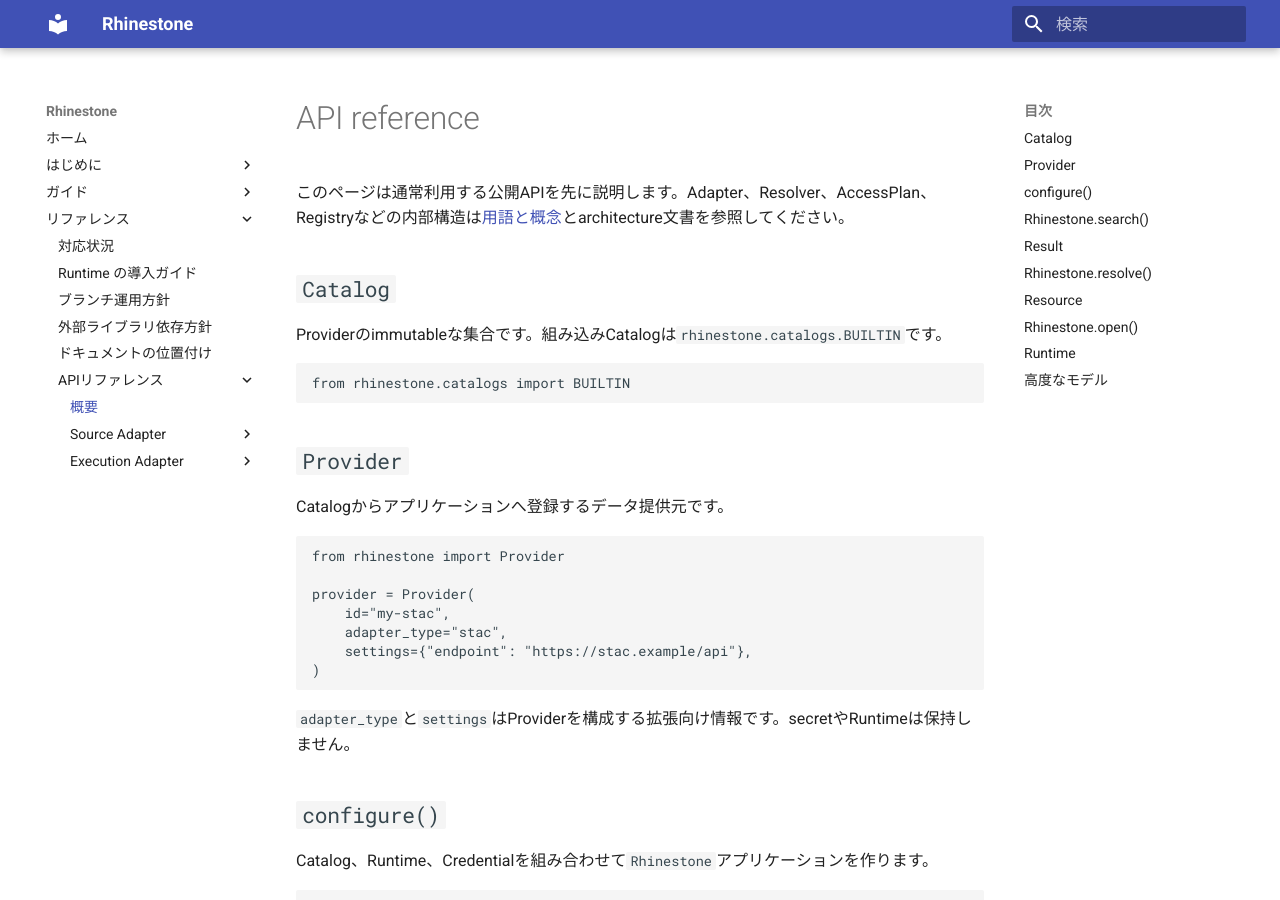
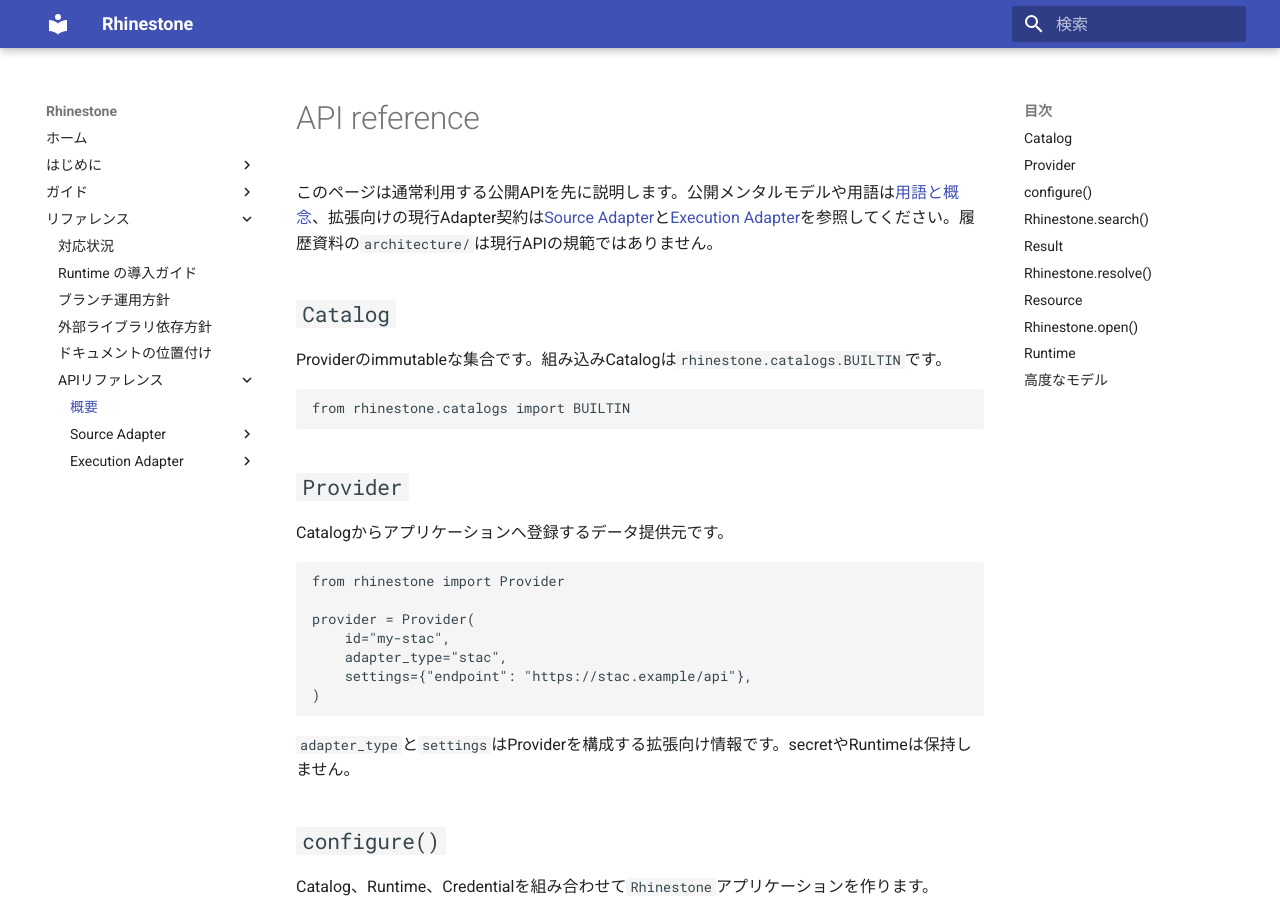
Before and after one commit to u-kitazawa/rhinestone, an MkDocs documentation site: the page built from docs/api.md, in a window 1280 px wide and 900 px high. Built offline with MkDocs 1.6.1 and Material for MkDocs 9.7.7, drawn with Linux system fonts in a browser that asks for light colours.

Commit message:
docs: point API reference to current architecture docs (#70)

```diff
--- a/docs/api.md
+++ b/docs/api.md
@@ -1,6 +1,6 @@
 # API reference
 
-このページは通常利用する公開APIを先に説明します。Adapter、Resolver、AccessPlan、Registryなどの内部構造は[用語と概念](concepts.md)とarchitecture文書を参照してください。
+このページは通常利用する公開APIを先に説明します。公開メンタルモデルや用語は[用語と概念](concepts.md)、拡張向けの現行Adapter契約は[Source Adapter](api/source-adapters.md)と[Execution Adapter](api/execution-adapters.md)を参照してください。履歴資料の`architecture/`は現行APIの規範ではありません。
 
 ## `Catalog`
 
```
